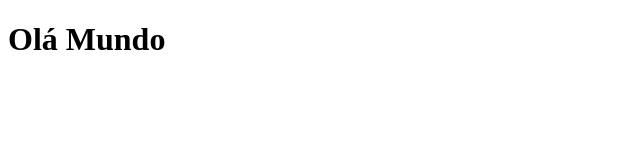
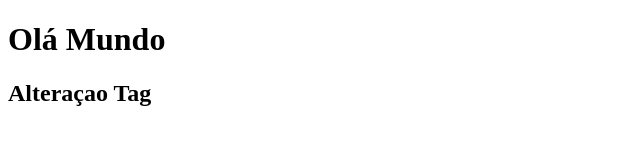
Before and after one commit to edibertoalves/curso_git_1, a plain HTML site: page index.htm in a window 1280 px wide. Shown: the whole page, without its empty margins (0-640 px from the left). Drawn offline with Linux system fonts and the light colour scheme.

Commit message:
enviando Alt

```diff
--- a/index.htm
+++ b/index.htm
@@ -7,5 +7,6 @@
 </head>
 <body>
     <h1>Olá Mundo</h1>
+    <h2>Alteraçao Tag</h2>
 </body>
 </html>
```
